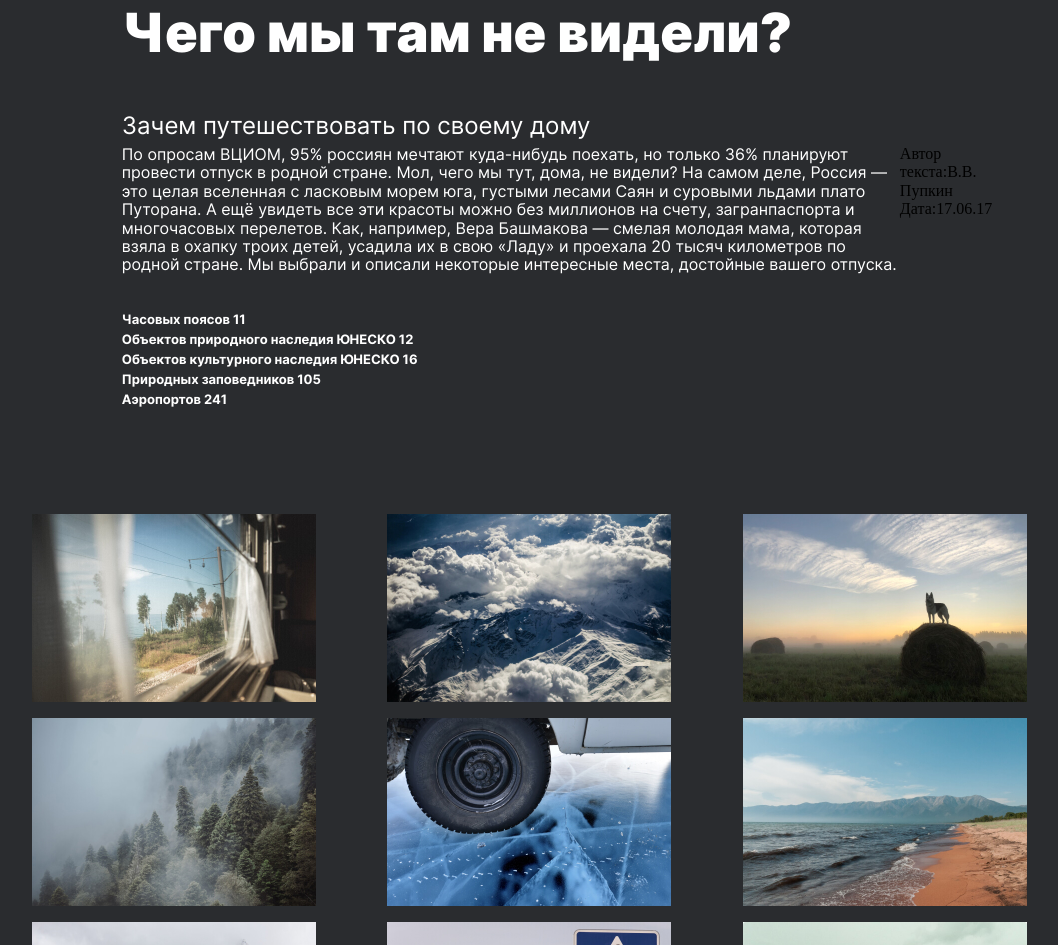
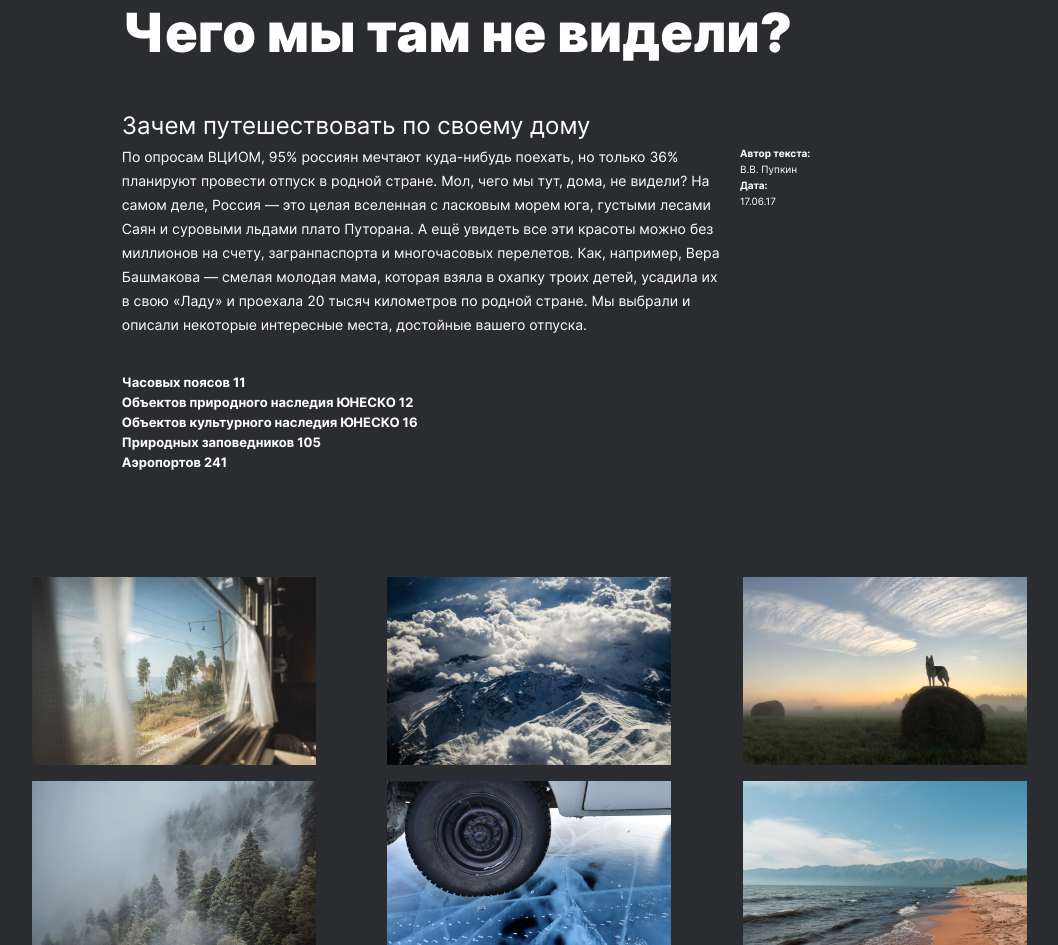
Before and after one commit to OlegCherniakov/Traveling-in-Russia, a plain HTML site: page index.html in a window 1280 px wide. Shown: the part 1168-2113 px from the top of the page, without its empty margins (83-1141 px from the left). Drawn offline with Linux system fonts and the light colour scheme; files whose address does not match are found by name.

Commit message:
Revert "надо удалить"
This reverts commit 0b82b1b522c08b8a52849dc66e77f868293cda47.

```diff
--- /dev/null
+++ b/blocks/intro/__content-row/_text_autor/__span-accent/content-row__span-accent.css
@@ -0,0 +1,8 @@
+.content-row__span-accent {
+  font-family: Inter;
+  font-style: normal;
+  font-weight: normal;
+  font-size: 10px;
+  line-height: 16px;
+  color: #ffffff;
+}
--- /dev/null
+++ b/blocks/intro/__content-row/_text_autor/intro__content-row_text_autor.css
@@ -0,0 +1,18 @@
+@import url("__span-accent/content-row__span-accent.css");
+
+
+
+.intro__content-row_text_autor{
+    max-width: 283px;
+    width: 29%;
+    display: flex;
+    flex-direction: column;
+    font-family: Inter;
+    flex-wrap: nowrap;
+font-style: normal;
+font-weight: bold;
+font-size: 10px;
+line-height: 16px;
+color: #FFFFFF;
+
+}
--- a/blocks/intro/__content-row/intro__content-row.css
+++ b/blocks/intro/__content-row/intro__content-row.css
@@ -1,9 +1,9 @@
-@import url("__autor/intro__autor.css");
-
+@import url("_text/intro__content-row_text.css");
+@import url("_text_autor/intro__content-row_text_autor.css");
 
 
 .intro__content-row{
-  max-width: 984px;
+    width: 100%;
     display: flex;
 
 }
--- a/index.html
+++ b/index.html
@@ -81,15 +81,12 @@
             стране. Мы выбрали и описали некоторые интересные места, достойные
             вашего отпуска.
           </p>
-          <div class="intro__autor">
-            <p class="intro__content-row_text_autor">
-              Автор текста:<span class="content-row__span-accent"
-                >В.В. Пупкин</span></p>
-                <p class="intro__content-row_text_autor">Дата:<span class="content-row__span-accent">17.06.17</span>
-              <!-- Нужно исправить: на макете автор текста и дата написаны в две строки, а не в четыре -->
-            </p>
-          </div>
-
+          <p class="intro__content-row_text_autor">
+            Автор текста:<span class="content-row__span-accent"
+              >В.В. Пупкин</span
+            >Дата:<span class="content-row__span-accent">17.06.17</span>
+            <!-- Нужно исправить: на макете автор текста и дата написаны в две строки, а не в четыре -->
+          </p>
         </div>
         <ul class="intro__list">
           <li class="intro__list_text">Часовых поясов 11</li>
```
Also changed, not shown: 1 other file.
